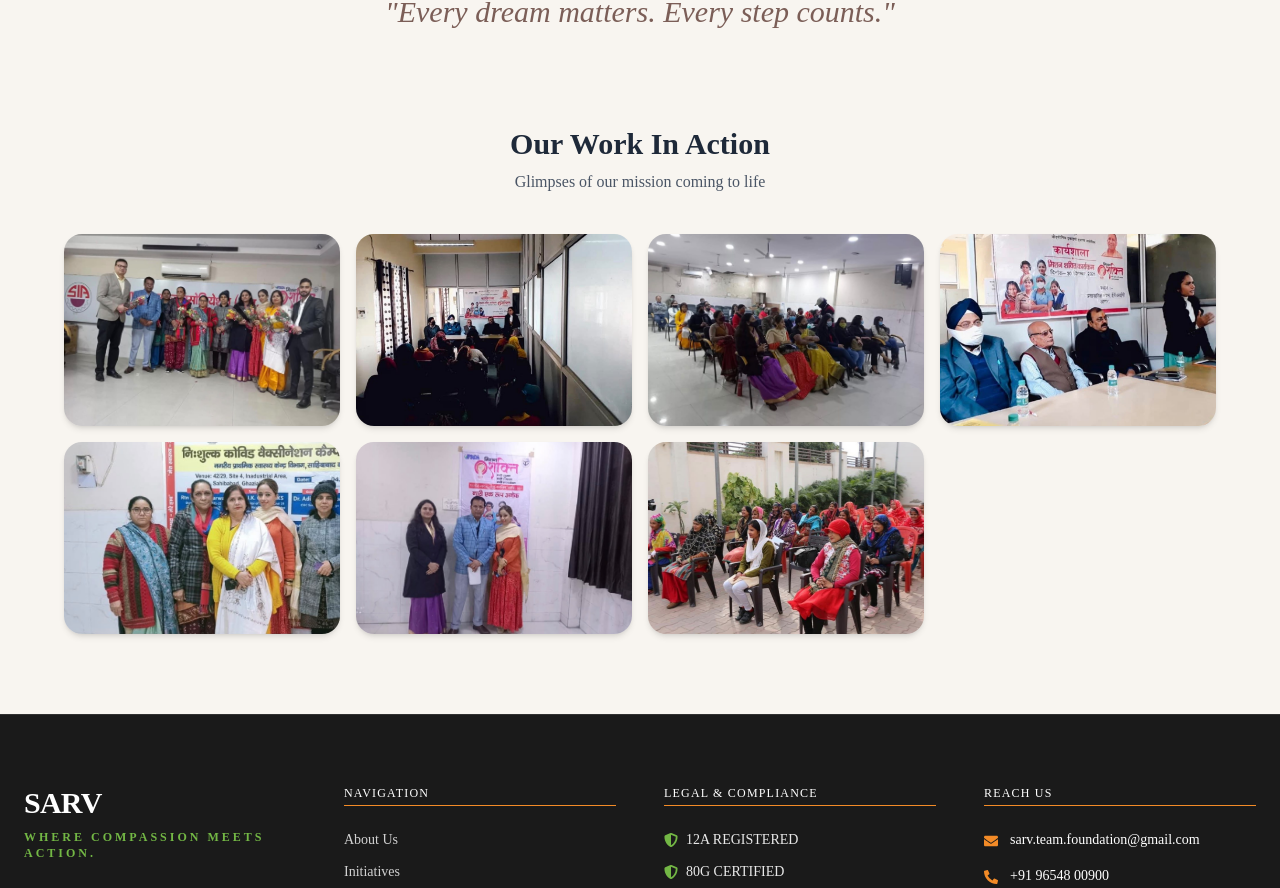
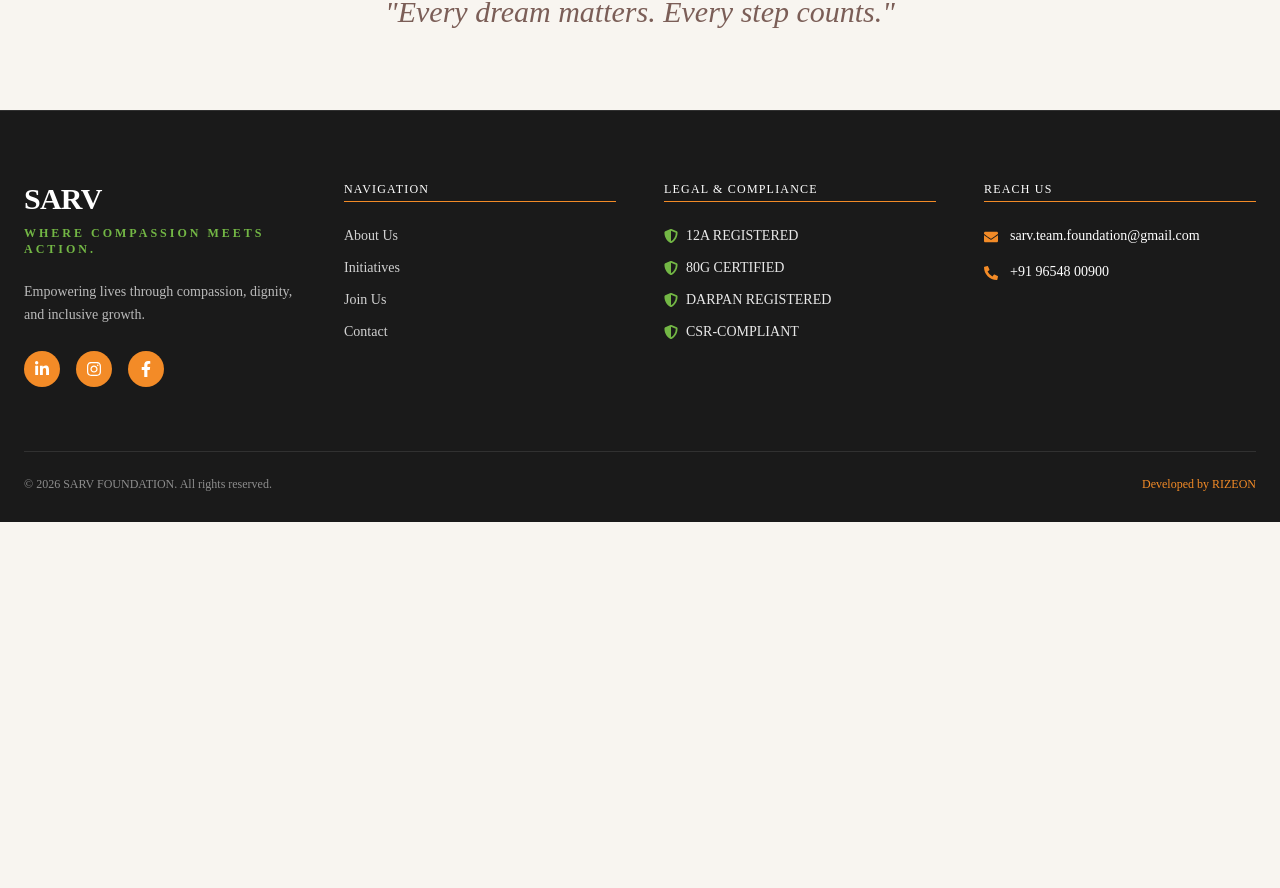
Before and after one commit to RizeonEnterprises/sarv-foundation2, a Next.js app: page /mission in a window 1280 px wide. Shown: the part 954-1842 px from the top of the page. After the commit the page ends 1476 px from the top, so only its background shows below. Built offline with nearby package versions, Linux system fonts and the light colour scheme.

Commit message:
Remove image gallery section from mission page
Removed the galleryImages array and the associated image gallery section from the page.

```diff
--- a/app/mission/page.tsx
+++ b/app/mission/page.tsx
@@ -37,17 +37,6 @@ export default function MissionPage() {
     },
   ];
 
-  // Images ka array
-  const galleryImages = [
-    "/images/05102026-SARV-File-01.jpeg",
-    "/images/05102026-SARV-File-02.jpeg",
-    "/images/05102026-SARV-File-03.jpeg",
-    "/images/05102026-SARV-File-04.jpeg",
-    "/images/05102026-SARV-File-05.jpeg",
-    "/images/05102026-SARV-File-06.jpeg",
-    "/images/05102026-SARV-File-07.jpeg",
-  ];
-
   return (
     <PageTransition>
 
@@ -63,6 +52,7 @@ export default function MissionPage() {
         <div className="max-w-6xl mx-auto">
 
           <div className="grid md:grid-cols-2 lg:grid-cols-4 gap-8">
+
             {missions.map((item, i) => (
               <motion.div
                 key={i}
@@ -91,6 +81,7 @@ export default function MissionPage() {
                 </p>
               </motion.div>
             ))}
+
           </div>
 
           {/* QUOTE */}
@@ -100,33 +91,6 @@ export default function MissionPage() {
             </h3>
           </div>
 
-          {/* IMAGE GALLERY SECTION */}
-          <div className="mt-24">
-            <div className="text-center mb-10">
-              <h2 className="text-3xl font-bold text-gray-800">Our Work In Action</h2>
-              <p className="text-gray-600 mt-2">Glimpses of our mission coming to life</p>
-            </div>
-
-            <div className="grid grid-cols-2 md:grid-cols-3 lg:grid-cols-4 gap-4">
-              {galleryImages.map((src, index) => (
-                <motion.div
-                  key={index}
-                  initial={{ opacity: 0, scale: 0.8 }}
-                  whileInView={{ opacity: 1, scale: 1 }}
-                  transition={{ delay: index * 0.1 }}
-                  viewport={{ once: true }}
-                  className="overflow-hidden rounded-2xl shadow-md"
-                >
-                  <img
-                    src={src}
-                    alt={`Mission gallery image ${index + 1}`}
-                    className="w-full h-48 object-cover hover:scale-110 transition-transform duration-300 cursor-pointer"
-                  />
-                </motion.div>
-              ))}
-            </div>
-          </div>
-
         </div>
       </section>
 
```
